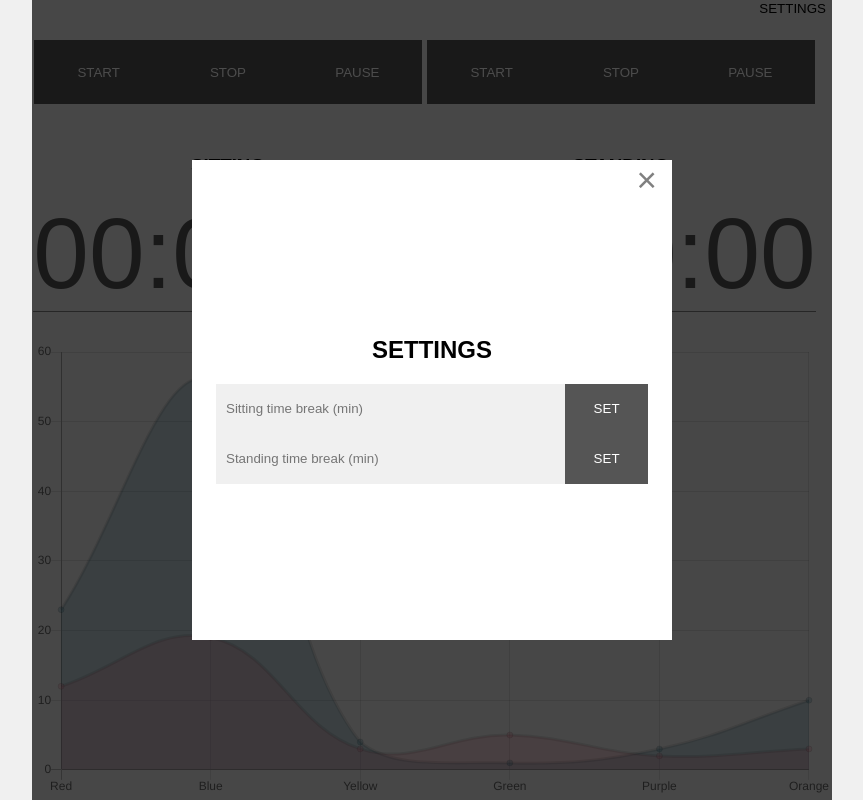
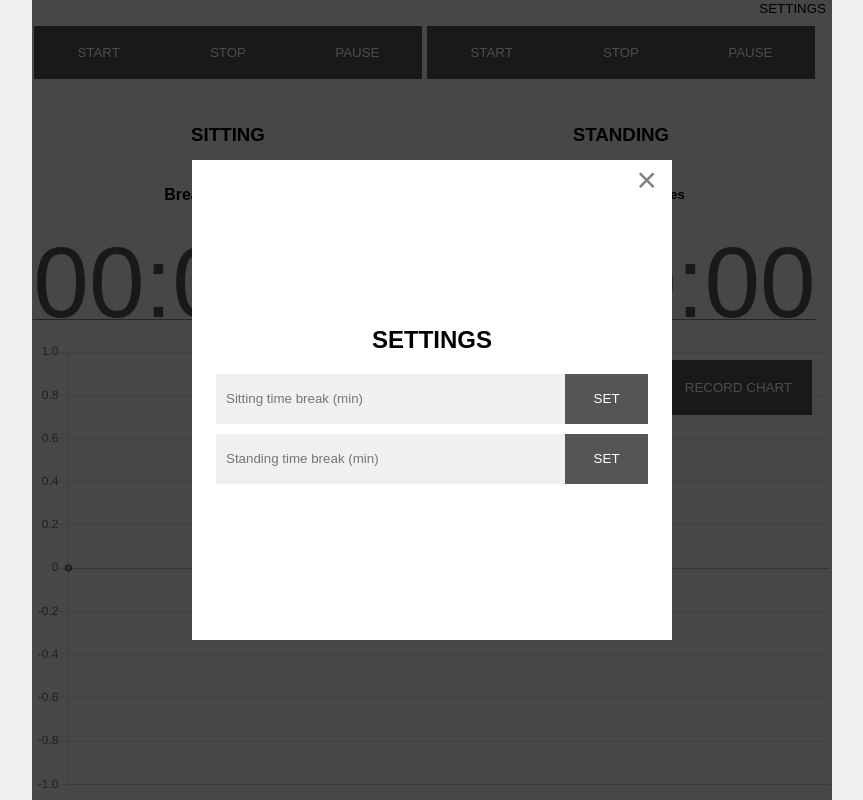
Before and after one commit to Kais3rP/vanilla-accurate-timer, a plain HTML site: page index.html in a window 1280 px wide. Both pictures are taken after a click on the button "SETTINGS". Shown: the whole page, without its empty margins (208-1071 px from the left). Drawn offline with nearby package versions, Linux system fonts and the light colour scheme; a web font is replaced by a local one.

Commit message:
fixced break features, fixed realtime chart

```diff
--- a/index.html
+++ b/index.html
@@ -54,6 +54,9 @@
 
         </div>
         <h3>SITTING</h3>
+        <div class="break_info"><h4>Break:</h4> <h4 id="sitBreakInfo">
+          0
+       </h4><h5>Minutes</h5> </div>
          <div id="sittingDiv" class="timer">00:00:00</div>
       </div>
         <div style="width:1px; height:50%; background:grey; align-self:flex-end"></div>
@@ -77,13 +80,18 @@
             <h3> Reset Timer </h3>
           </div>
           </div>
-
         </div>
            <h3>STANDING</h3>
+           <div class="break_info"><h4>Break:</h4> <h4 id="stdBreakInfo">
+            0
+         </h4><h5>Minutes</h5> </div>
+
          <div id="standingDiv" class="timer">00:00:00</div>
       </div>
         </div>
          <div id="canvas-container">
+           <button id="startChart" class="chart_btn">RECORD CHART</button>
+           <button id="stopChart" class="chart_btn">STOP RECORDING CHART</button>
          <canvas id="myChart" width="1" height="0"></canvas>
         </div>
       </div>
--- a/index.js
+++ b/index.js
@@ -2,6 +2,8 @@
 let timers = {};
 let sitBreak = 0;
 let stdBreak = 0;
+let chartTimeElapsed = 0;
+let chartUpdateInterval;
 
 //---------------------
 class Timers {
@@ -46,6 +48,7 @@ class Timers {
       this.minutesElapsed = 0;
       this.hoursElapsed = 0;
       this.breakTime = 0;
+      this.isBreakDonw = false;
       this.writeTime = this.writeTime.bind(this);
       this.increment = this.increment.bind(this);
     }
@@ -59,7 +62,7 @@ class Timers {
       this.isPaused = false;
       this.isStopped = false;
       this.increment();
-      this.isAnyTimerStarted = true;
+      setTimeout(()=>{ this.isBreakDone = false; },2000)
     }
 
     pause() {
@@ -84,9 +87,14 @@ class Timers {
     }
 
     increment() {
-      if (this.secondsElapsed !== 0 && this.hoursElapsed * 3600 + this.minutesElapsed * 60 + this.secondsElapsed % this.breakTime === 0)
+      if (
+        !this.isBreakDone &&
+        this.secondsElapsed !== 0 &&
+        this.hoursElapsed * 3600 + this.minutesElapsed * 60 + this.secondsElapsed % this.breakTime === 0
+        )
         {
           this.pause();
+          this.isBreakDone = true;
           return alert("You need to take a break")
         }
       let tempTime = Math.floor(Date.now() / 1000);
@@ -152,13 +160,17 @@ initTimers(sittingDiv, standingDiv);
   };
   //------------------------------------
   sitBreakBtn.onclick = () => {
-     sitBreak = sitBreakInput.value;
+     sitBreak = +sitBreakInput.value * 60;
      timers.sittingTimer.breakTime = sitBreak;
+     sitBreakInfo.innerText = sitBreakInput.value;
+     sitBreakInput.value="";
   }
 
   stdBreakBtn.onclick = () => {
-    stdBreak = stdBreakInput.value;
+    stdBreak = +stdBreakInput.value * 60;
     timers.standingTimer.breakTime = stdBreak;
+    stdBreakInfo.innerText = stdBreakInput.value;
+    stdBreakInput.value="";
  }
   //------------------------------------
   settingsBtn.onclick = () => {
@@ -177,29 +189,80 @@ shadow.style.display = "none";
   const myChart = new Chart(ctx, {
     type: "line",
     data: {
-      labels: ["Red", "Blue", "Yellow", "Green", "Purple", "Orange"],
+      labels: [],
       datasets: [
         {
-          label: "Standing Minutes",
-          data: [12, 19, 3, 5, 2, 3],
-          backgroundColor: "rgba(255, 99, 132, 0.2)"
+          label: "Sitting Minutes",
+          data: [
+            {
+              x: chartTimeElapsed,
+              y:0
+            }
+          ],
+          borderColor:"rgb(20,20,20)",
+          fill:false
         },
         {
-          label: "Sitting Minutes",
-          data: [23, 56, 4, 1, 3, 10],
-          backgroundColor: "rgba(10, 99, 132, 0.2)"
+          label: "Standing Minutes",
+          data: [  {
+            x: chartTimeElapsed,
+            y:0
+          }],
+          borderColor:"rgb(200,200,200)",
+          fill:false,
+          yAxisID: 'y-axis-1',
         }
       ]
     },
     options: {
       scales: {
-        yAxes: [
-          {
-            ticks: {
-              beginAtZero: true
-            }
-          }
-        ]
-      }
+        yAxes: [{
+          type: 'linear', // only linear but allow scale type registration. This allows extensions to exist solely for log scale for instance
+          display: true,
+          position: 'left',
+          id: 'y-axis-1',
+      }]
+    }
     }
   });
+
+  function updateSittingData(chart){
+chart.data.datasets[0].data.push(
+  {
+    x: chartTimeElapsed,
+    y: timers.sittingTimer.hoursElapsed * 3600 + timers.sittingTimer.minutesElapsed * 60 + timers.sittingTimer.secondsElapsed
+  }
+  );
+chart.update();
+  }
+
+  function updateStandingData(chart){
+    chart.data.datasets[1].data.push(
+      {
+        x: chartTimeElapsed,
+        y: timers.standingTimer.hoursElapsed * 3600 + timers.standingTimer.minutesElapsed * 60 + timers.standingTimer.secondsElapsed
+      })
+    chart.update();
+      }
+
+    function updateLabels(chart){
+        chart.data.labels.push(`${new Date().getHours()}:00`);
+      }
+
+
+startChart.onclick = () => {
+
+  chartUpdateInterval = setInterval( () => {
+    console.log("Recording Chart")
+    console.log(myChart.data.datasets[0].data)
+    console.log(myChart.data.datasets[1].data)
+    updateLabels(myChart);
+    updateSittingData(myChart);
+    updateStandingData(myChart);
+    chartTimeElapsed += 5;
+    },5000)
+}
+
+stopChart.onclick = () => {
+  clearInterval( chartUpdateInterval );
+}
--- a/style.css
+++ b/style.css
@@ -127,6 +127,7 @@ outline:none;
   display:flex;
   justify-content:center;
   align-items:flex-end;
+  position:relative;
 }
 
 #settingsBtn{
@@ -157,6 +158,7 @@ outline:none;
   display:flex;
   justify-content:center;
   align-items:center;
+  margin-bottom:10px;
 }
 
 .settings_btn{
@@ -189,7 +191,30 @@ cursor:pointer;
  z-index:1;
 display:none;
 }
+.break_info{
+  width:35%;
+  display:flex;
+  justify-content:space-around;
+  align-items:center;
+}
 
+.chart_btn{
+  position:absolute;
+  top:40px;
+  background-color:#555;
+  color:white;
+  padding:20px;
+}
+.chart_btn:hover{
+  background-color:lightslategrey;
+}
+
+#startChart{
+  right:20px;
+}
+#stopChart{
+  right:170px;
+}
 @media screen and (max-width:768px){
   .btn-container:hover > .tooltip{
     display:none;
```
